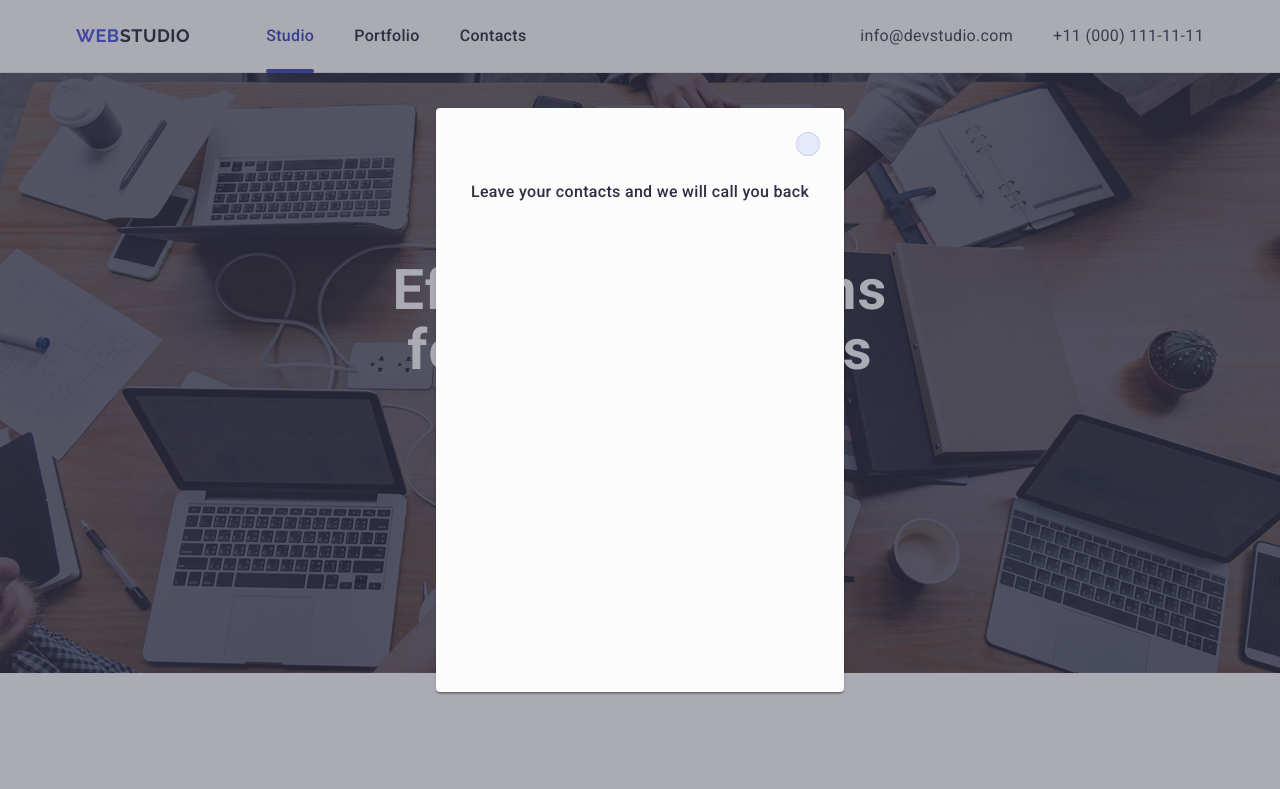
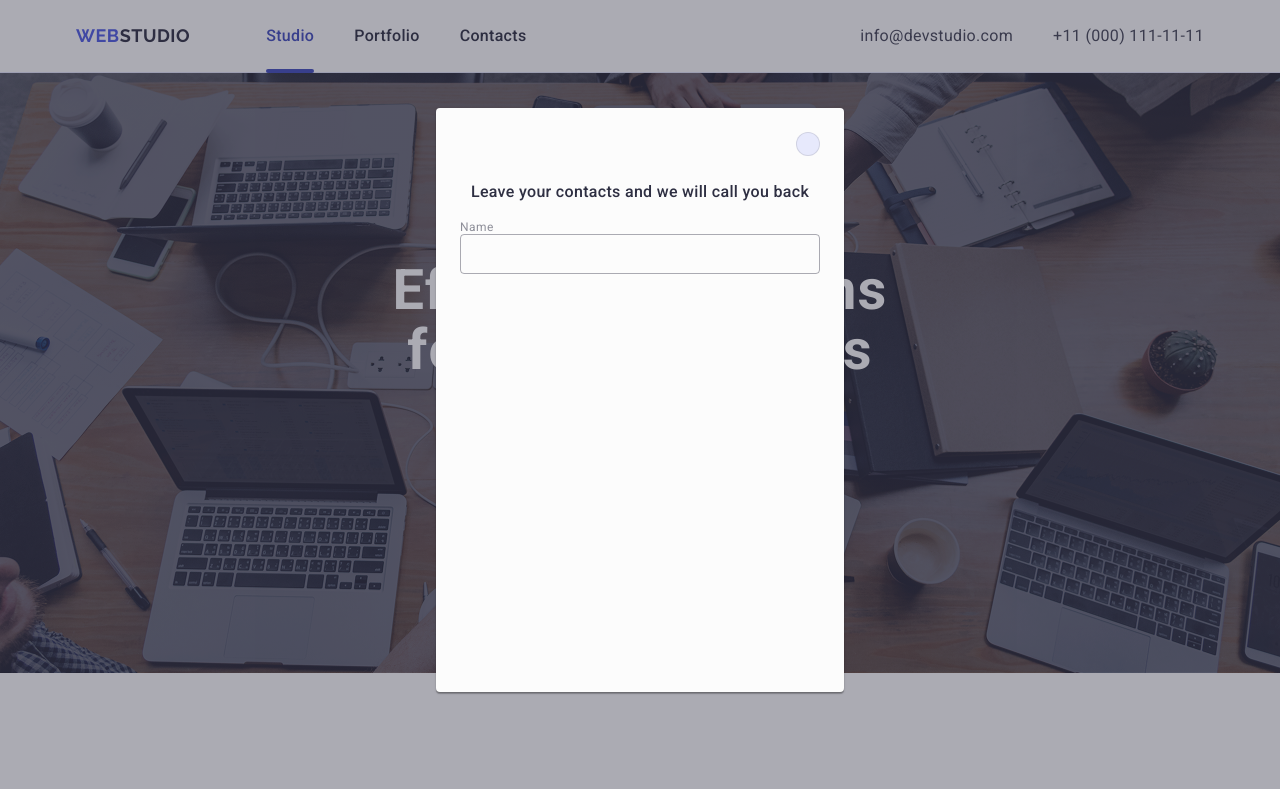
Before and after one commit to ham-dgl/goit-markup-hw-05, a plain HTML site: page index.html in a window 1280 px wide. Shown: the top 789 px of the page. Drawn offline with nearby package versions, Linux system fonts and the light colour scheme.

Commit message:
Додавання модального вікна

```diff
--- a/css/styles.css
+++ b/css/styles.css
@@ -526,3 +526,25 @@ li {
 	color: #2E2F42;
 	margin-bottom: 16px;
 }
+.modal-form-group {
+	margin-bottom: 8px;
+}
+.modal-label-name {
+	font-size: 12px;
+	line-height: 1.17;
+	letter-spacing: 0.04em;
+	color: #8e8f99;
+	display: block;
+	margin-bottom: 4px;
+}
+.modal-container-input-name {
+	position: relative;
+}
+.modal-input-name {
+	width: 100%;
+	height: 40px;
+	border: 1px solid rgba(46, 47, 66, 0.4);
+	border-radius: 4px;
+	background-color: transparent;
+	padding-left: 38px;
+}
--- a/index.html
+++ b/index.html
@@ -408,7 +408,15 @@
                 </svg>
             </button>
             <p class="modal-paragraph">Leave your contacts and we will call you back</p>
-            <form class="modal-form"></form>
+            <form class="modal-form">
+                <div class="modal-form-group">
+                    <label class="modal-label-name" for="user-name">Name
+                        <div class="modal-container-input-name">
+                            <input class="modal-input-name" type="text" name="user-name" id="user-name">
+                        </div>
+                    </label>
+                </div>
+            </form>
         </div>
     </div>
 </body>
```
